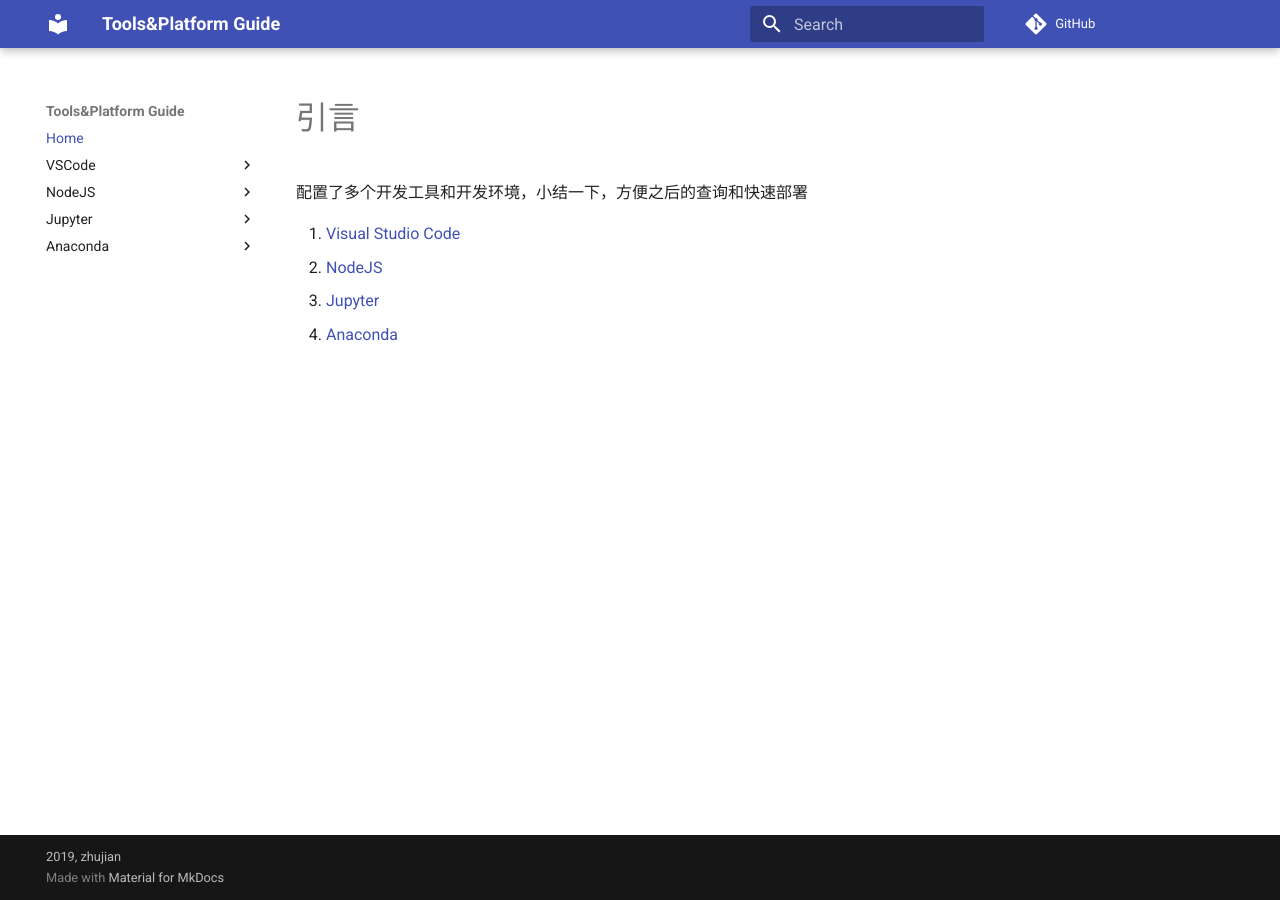
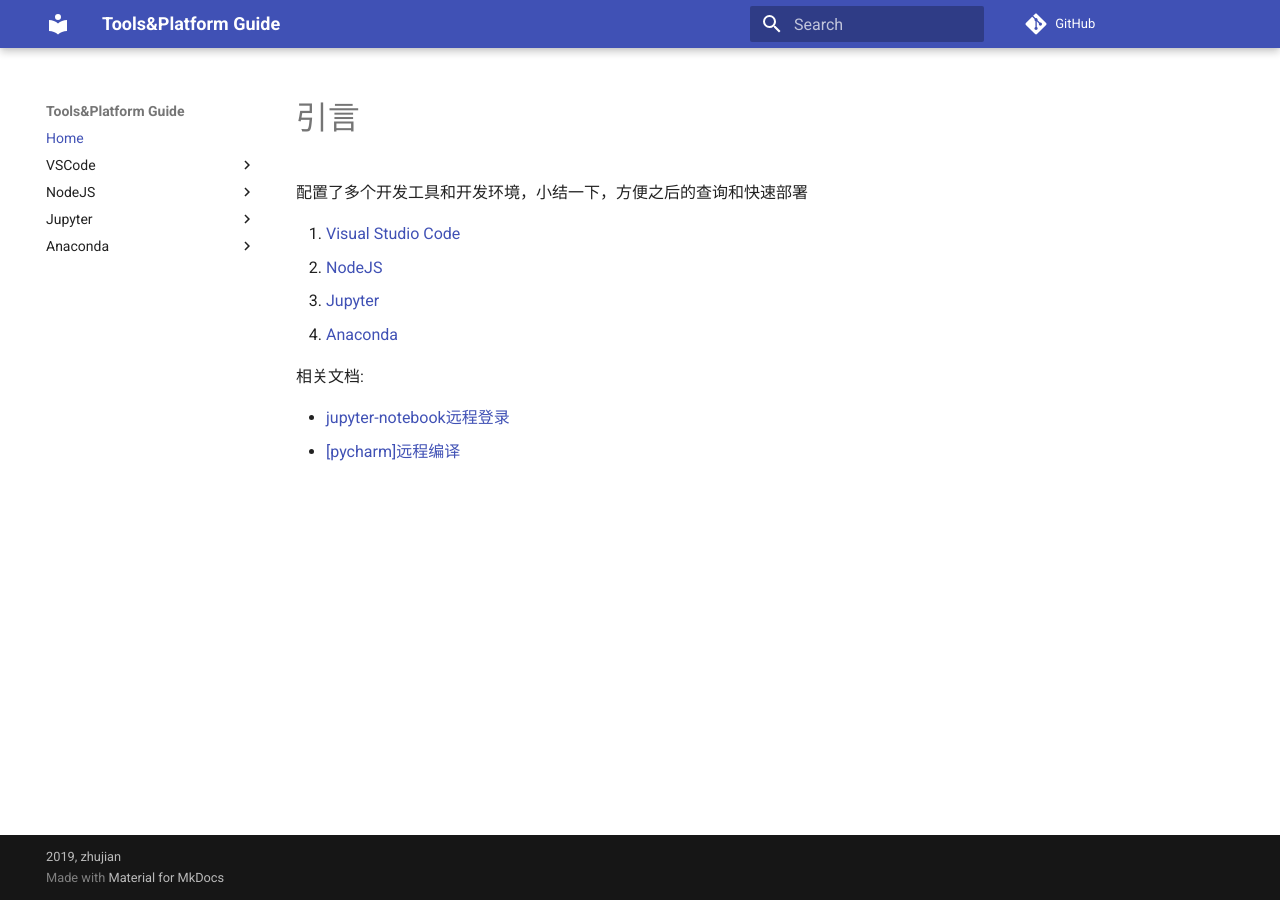
Before and after one commit to Document-Collection/tools-platform-guide, an MkDocs documentation site: the page built from docs/index.md, in a window 1280 px wide. Built offline with MkDocs 1.6.1 and Material for MkDocs 9.7.7, drawn with Linux system fonts in a browser that asks for light colours; comment, search, counter and statistics services are not loaded.

Commit message:
docs(mkdocs): 新增相关文档链接

```diff
--- a/docs/index.md
+++ b/docs/index.md
@@ -7,3 +7,8 @@
 2. [NodeJS](./node/nodeJS安装.md)
 3. [Jupyter](./jupyter/[conda]JupyterLab安装.md)
 4. [Anaconda](./anaconda/环境查询，安装，卸载，克隆.md)
+
+相关文档:
+
+* [jupyter-notebook远程登录](https://www.zhujian.tech/posts/5e96fc4f.html)
+* [[pycharm]远程编译](https://www.zhujian.tech/posts/a6c06fb8.html)
```
